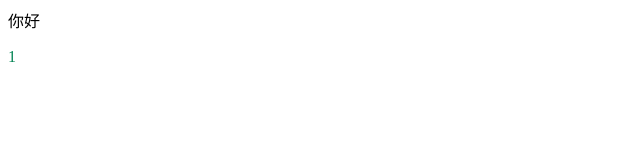
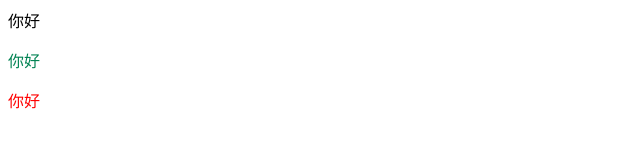
Before and after one commit to bjpdx/bjpdx.github.io, a plain HTML site: page index.html in a window 1280 px wide. Shown: the full height of the page, 0-640 px from the left. Drawn offline with Linux system fonts and the light colour scheme.

Commit message:
Update index.html

```diff
--- a/index.html
+++ b/index.html
@@ -1,2 +1,3 @@
 <p>你好</p>
-<p><font color="#008252">1</font></p>
+<p><font color="#008252">你好</font></p>
+<p style="color:#FF0000">你好</p>
```
